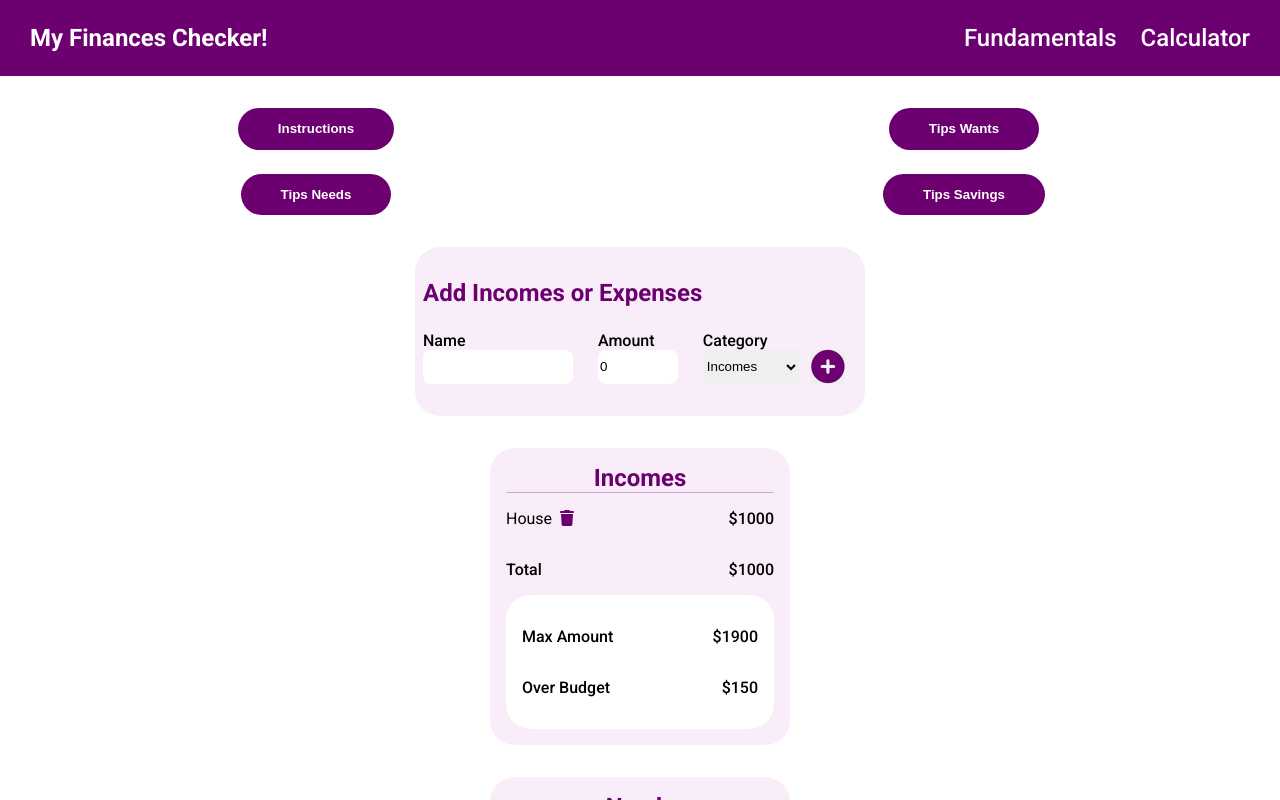
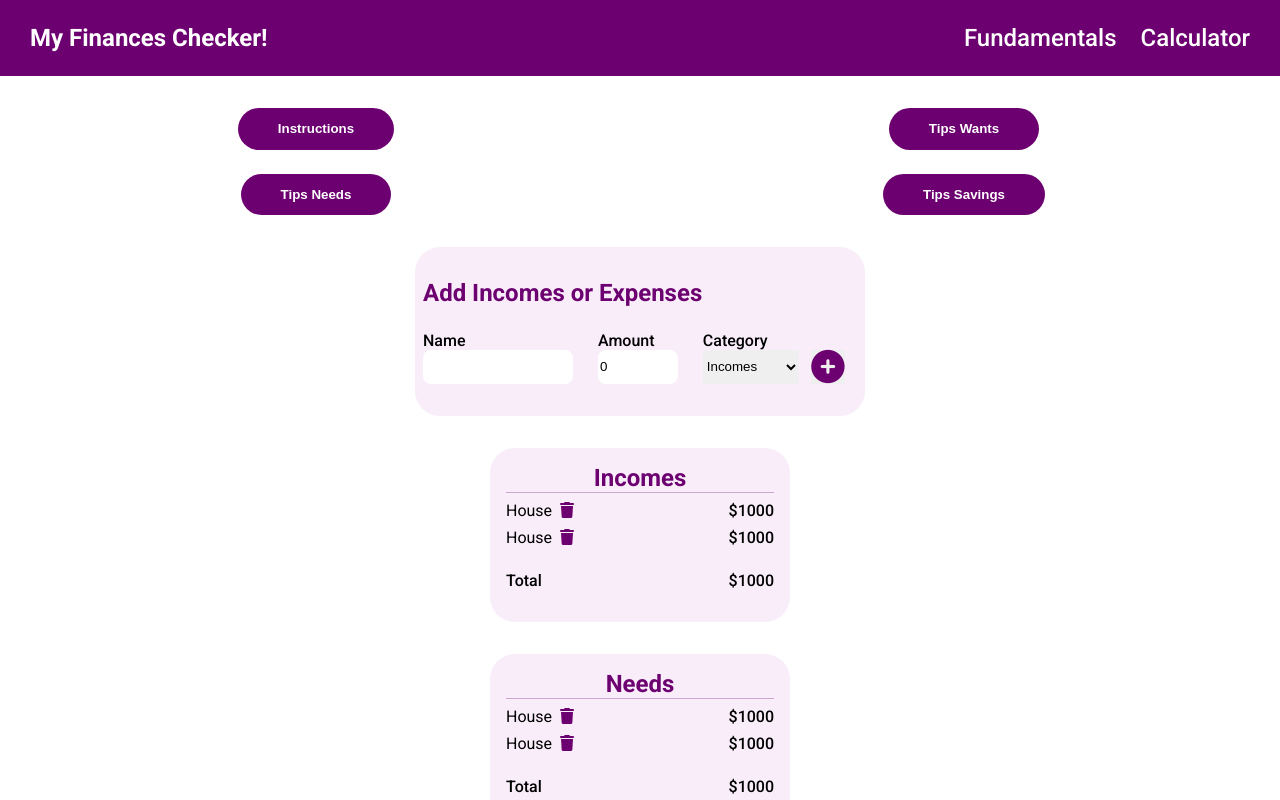
Before and after one commit to samc18/my-finances-checker, a React (Vite) app: page /calculator in a window 1280 px wide. Both pictures are taken after a click on the button "Start". Shown: the top 800 px of the page. Built offline with nearby package versions, Linux system fonts and the light colour scheme.

Commit message:
feat: sync form state with calculator plus corrections

```diff
--- a/src/App.css
+++ b/src/App.css
@@ -299,6 +299,14 @@ input {
   justify-content: space-between;
 }
 
+.category .line-item p {
+  margin: 0;
+}
+
+.category .line-item {
+  margin: 0.5em 0;
+}
+
 .category .line-item div {
   display: flex;
   align-items: center;
@@ -320,3 +328,7 @@ input {
   background-color: var(--clr-primary);
   opacity: 0.3;
 }
+
+.analysis {
+  display: none;
+}
--- a/src/components/Adder.jsx
+++ b/src/components/Adder.jsx
@@ -1,6 +1,6 @@
 import { useState } from 'react'
 
-function Adder() {
+function Adder(props) {
     const [formData, setFormData] = useState(
         {
             name: '',
@@ -30,6 +30,12 @@ function Adder() {
     function handleSubmit(event) {
         event.preventDefault()
         console.log(formData)
+        props.updateBudget(formData)
+        setFormData({
+            name: '',
+            amount: 0,
+            category: 'incomes'
+        })
     }
 
     return (
--- a/src/components/Category.jsx
+++ b/src/components/Category.jsx
@@ -3,6 +3,13 @@ function Category(props) {
         <div className="category">
             <p className='title'>{props.title}</p>
             <div className="line"></div>
+            <div className='line-item'>
+                <div>
+                    <p>House</p>
+                    <i className="fa-solid fa-trash"></i>
+                </div>
+                <p>$1000</p>
+            </div>
             <div className='line-item'>
                 <div>
                     <p>House</p>
--- a/src/pages/Calculator.jsx
+++ b/src/pages/Calculator.jsx
@@ -14,20 +14,28 @@ function Calculator() {
 
     function updateBudget(formData) {
         if (formData.category === 'incomes') {
-            setBudget(budget.incomes.push(formData))
+            setBudget(prevBudget => {
+                return {...prevBudget, incomes: [...prevBudget.incomes, formData]}
+            })
         } else if (formData.category === 'needs') {
-            setBudget(budget.needs.push(formData))
+            setBudget(prevBudget => {
+                return { ...prevBudget, needs: [...prevBudget.needs, formData] }
+            })
         } else if (formData.category === 'wants') {
-            setBudget(budget.wants.push(formData))
+            setBudget(prevBudget => {
+                return { ...prevBudget, wants: [...prevBudget.wants, formData] }
+            })
         } else if (formData.category === 'savings') {
-            setBudget(budget.savings.push(formData))
+            setBudget(prevBudget => {
+                return { ...prevBudget, savings: [...prevBudget.savings, formData] }
+            })
         }
         console.log(budget)
     }
 
     const categoriesArr = ['Incomes', 'Needs', 'Wants', 'Savings']
     const categories = categoriesArr.map(el => {
-        return <Category title={el} />
+        return <Category key={el}  title={el} />
     })
 
     return (
```
